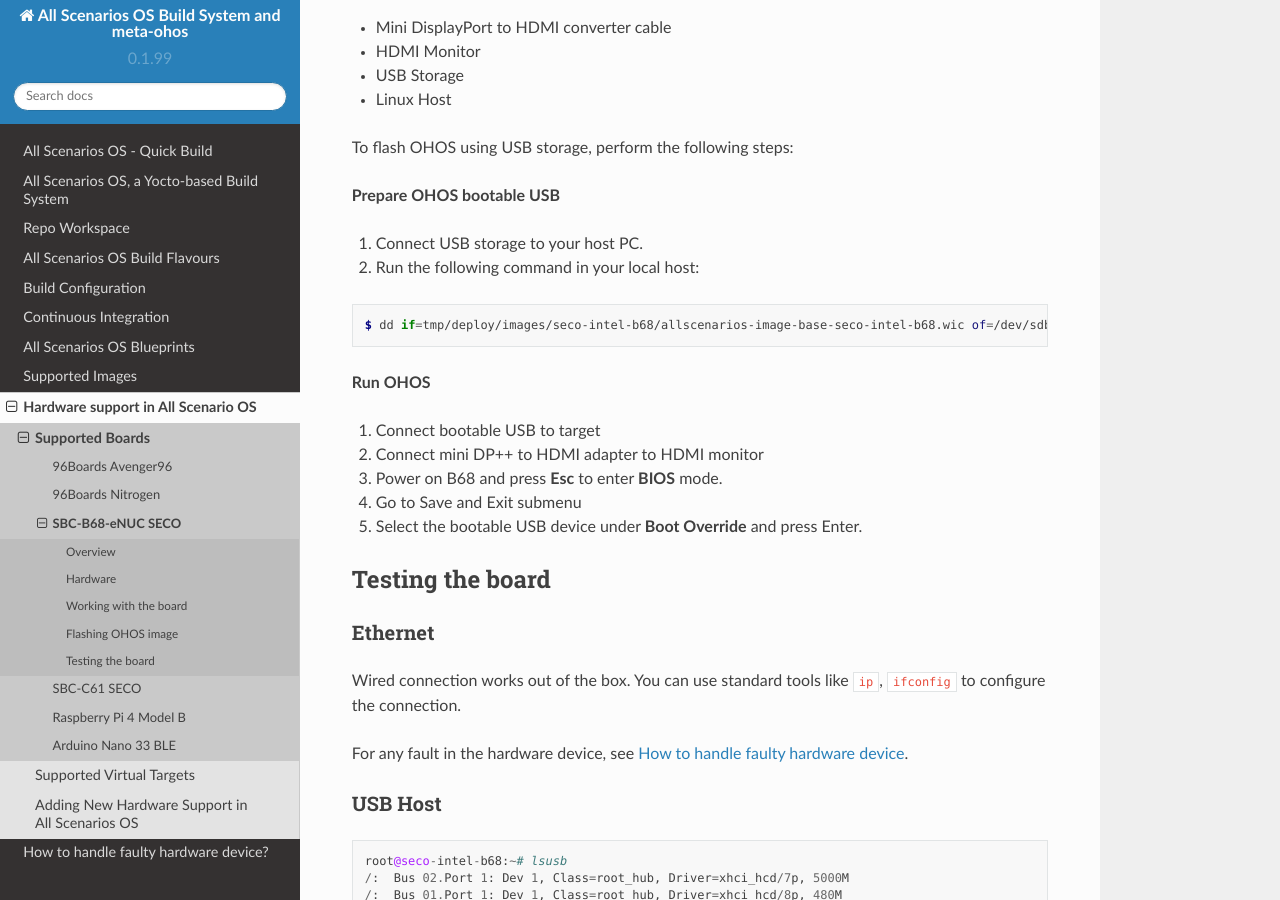
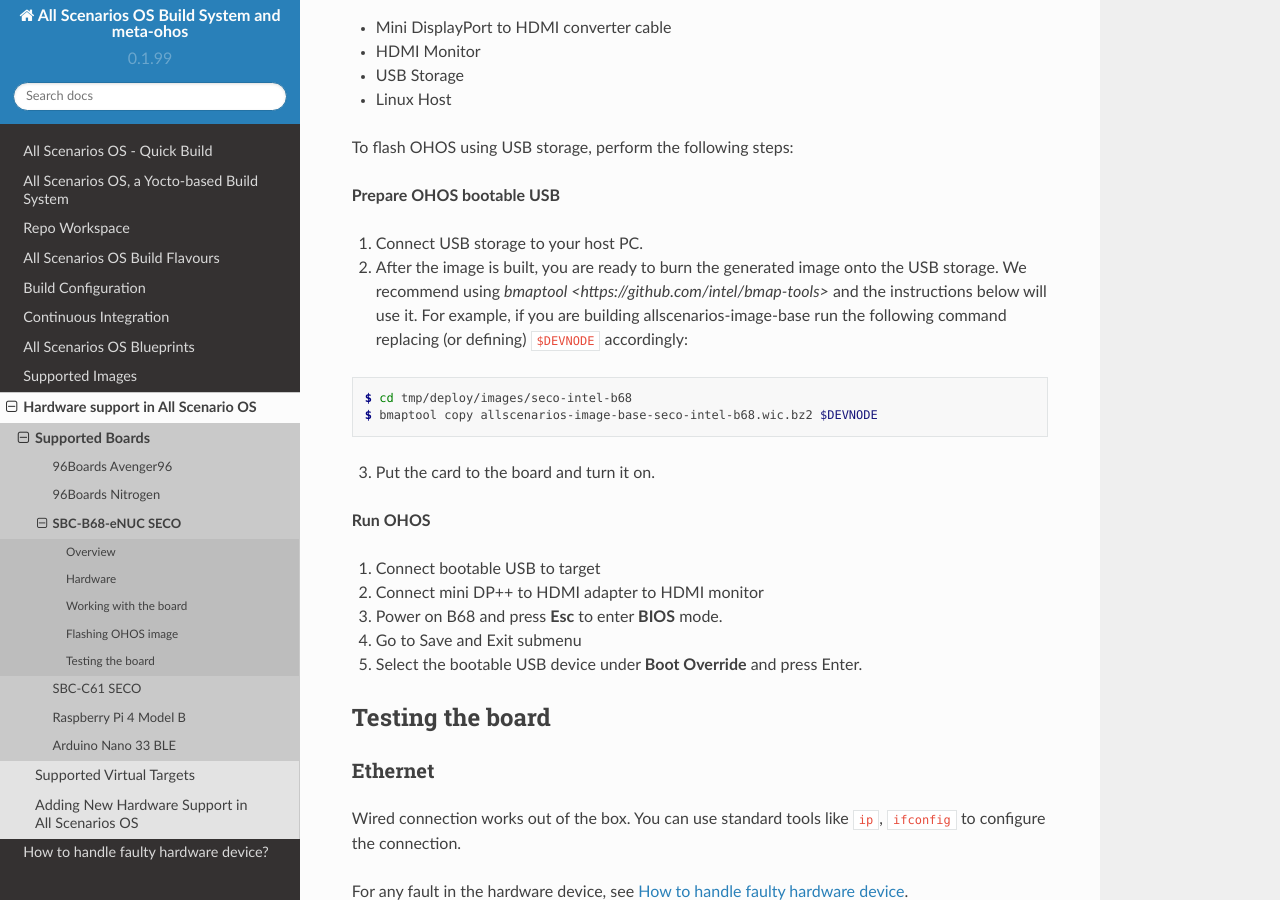
Before and after one commit to alema-r/Alessandro-Marcolini-Oniro, a Sphinx documentation site: the page built from docs/hardware-support/boards/seco-intel-b68.rst, in a window 1280 px wide and 900 px high, scrolled down 1621 px. Built offline with Sphinx 7.4.7 and the Read the Docs theme 2.0.0, drawn with Linux system fonts in a browser that asks for light colours.

Commit message:
docs/seco-intel-b68: Use bmaptool to flash the disk image
This speeds up the flashing process considerably.

Signed-off-by: Andrei Gherzan <andrei.gherzan@huawei.com>

```diff
--- a/docs/hardware-support/boards/seco-intel-b68.rst
+++ b/docs/hardware-support/boards/seco-intel-b68.rst
@@ -72,13 +72,20 @@ To flash OHOS using USB storage, perform the following steps:
 
 **Prepare OHOS bootable USB**
 
-#. Connect USB storage to your host PC.
+1. Connect USB storage to your host PC.
 
-#. Run the following command in your local host:
+2. After the image is built, you are ready to burn the generated image onto the
+   USB storage. We recommend using `bmaptool <https://github.com/intel/bmap-tools>`
+   and the instructions below will use it. For example, if you are building
+   allscenarios-image-base run the following command replacing (or defining)
+   ``$DEVNODE`` accordingly:
 
 .. code-block:: console
 
-   $ dd if=tmp/deploy/images/seco-intel-b68/allscenarios-image-base-seco-intel-b68.wic of=/dev/sdbX
+   $ cd tmp/deploy/images/seco-intel-b68
+   $ bmaptool copy allscenarios-image-base-seco-intel-b68.wic.bz2 $DEVNODE
+
+3. Put the card to the board and turn it on.
 
 **Run OHOS**
 
```
